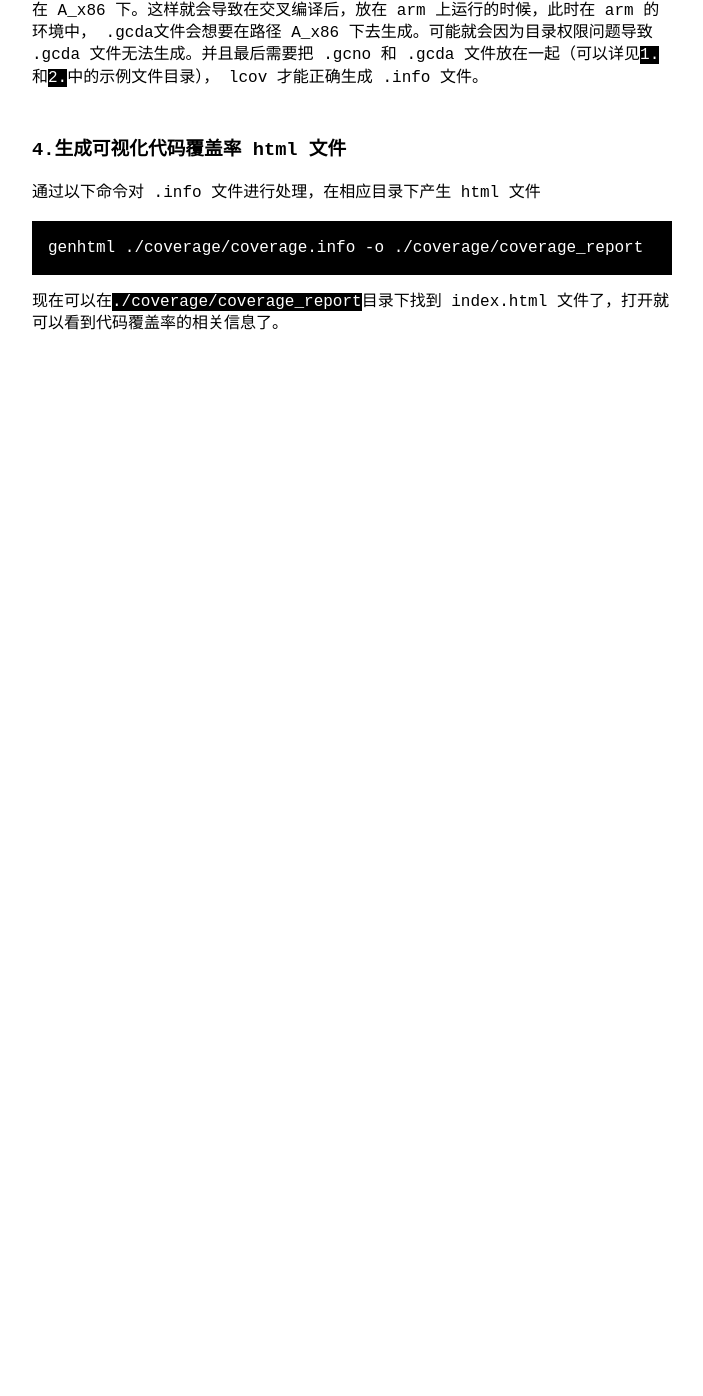
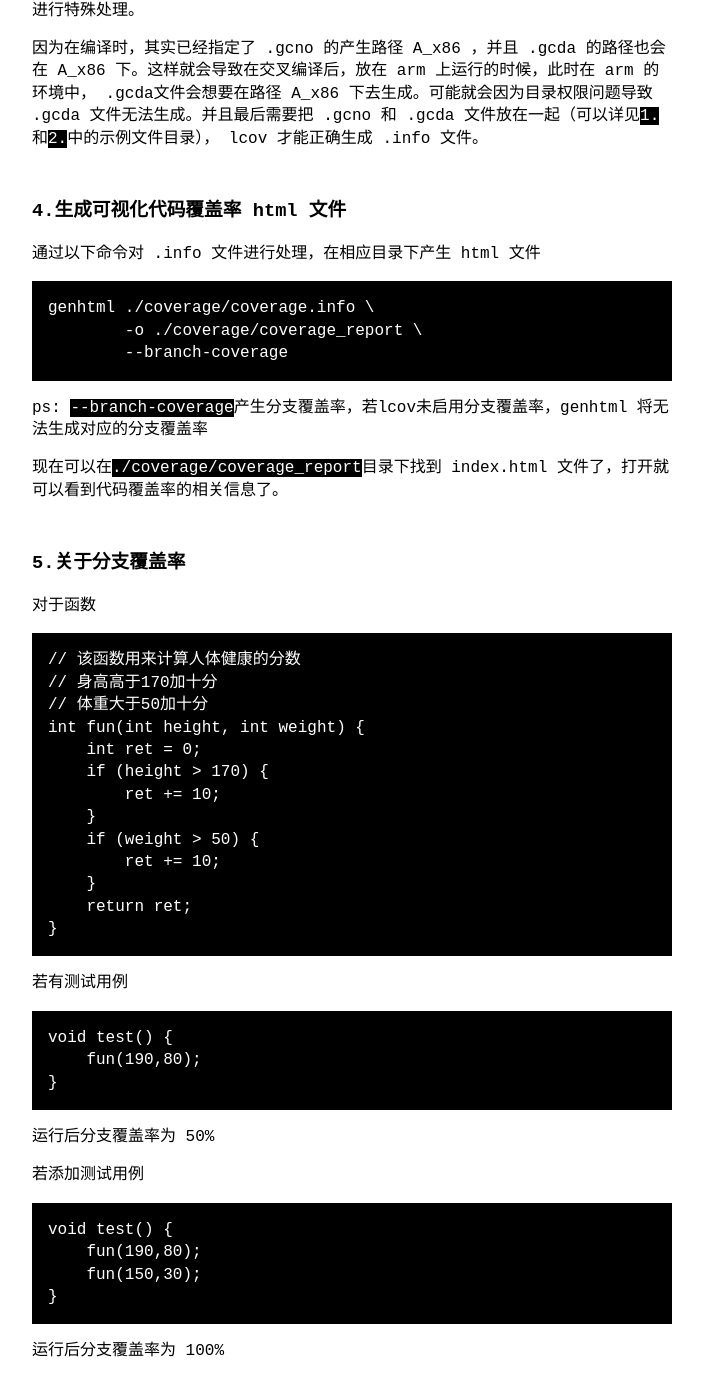
Before and after one commit to shecannotsee/shecannotsee.github.io, a Jekyll site: the page built from _posts/2023-12-28-code_coverage.md, in a window 1280 px wide and 1400 px high, scrolled down 2644 px. Shown: the top 1396 px of the window, without its empty margins (288-991 px from the left). Built offline with Jekyll 4.4.1, drawn with Linux system fonts in a browser that asks for light colours; before the commit the page ends 3060 px from its top, so only the background shows below that; some of the changed text lies outside the part shown.

Commit message:
[docs] update branch coverage

````diff
--- a/_posts/2023-12-28-code_coverage.md
+++ b/_posts/2023-12-28-code_coverage.md
@@ -79,7 +79,8 @@ build/CMakeFiles/she_base64_test.dir/src/she_base64.cpp.gcda
 ```bash
 lcov --directory . \
      --capture \
-     --output-file ./coverage/coverage.info
+     --output-file ./coverage/coverage.info \
+     --rc lcov_branch_coverage=1
 ```
 
 `--directory`用于在指定目录下搜集 .gcno 以及 .gcda 文件，该命令会递归遍历指定目录下的所有文件
@@ -87,6 +88,8 @@ lcov --directory . \
 `--capture`用于执行代码覆盖率测试，并将测试结果保存到 .info 文件中
 
 `--output-file`用于指定 .info 文件的目录
+
+`--rc lcov_branch_coverage=1` 启用分支覆盖率
 
 
 
@@ -127,7 +130,54 @@ lcov --directory . \
 通过以下命令对 .info 文件进行处理，在相应目录下产生 html 文件
 
 ```bash
-genhtml ./coverage/coverage.info -o ./coverage/coverage_report
+genhtml ./coverage/coverage.info \
+        -o ./coverage/coverage_report \
+        --branch-coverage
 ```
 
+ps: `--branch-coverage`产生分支覆盖率，若lcov未启用分支覆盖率，genhtml 将无法生成对应的分支覆盖率
+
 现在可以在`./coverage/coverage_report`目录下找到 index.html 文件了，打开就可以看到代码覆盖率的相关信息了。
+
+
+
+### 5.关于分支覆盖率
+
+对于函数
+
+```c
+// 该函数用来计算人体健康的分数
+// 身高高于170加十分
+// 体重大于50加十分
+int fun(int height, int weight) {
+    int ret = 0;
+    if (height > 170) {
+        ret += 10;
+    }
+    if (weight > 50) {
+        ret += 10;
+    }
+    return ret;
+}
+```
+
+若有测试用例
+
+```c
+void test() {
+    fun(190,80);
+}
+```
+
+运行后分支覆盖率为 50%
+
+若添加测试用例
+
+```c
+void test() {
+    fun(190,80);
+    fun(150,30);
+}
+```
+
+运行后分支覆盖率为 100%
````
